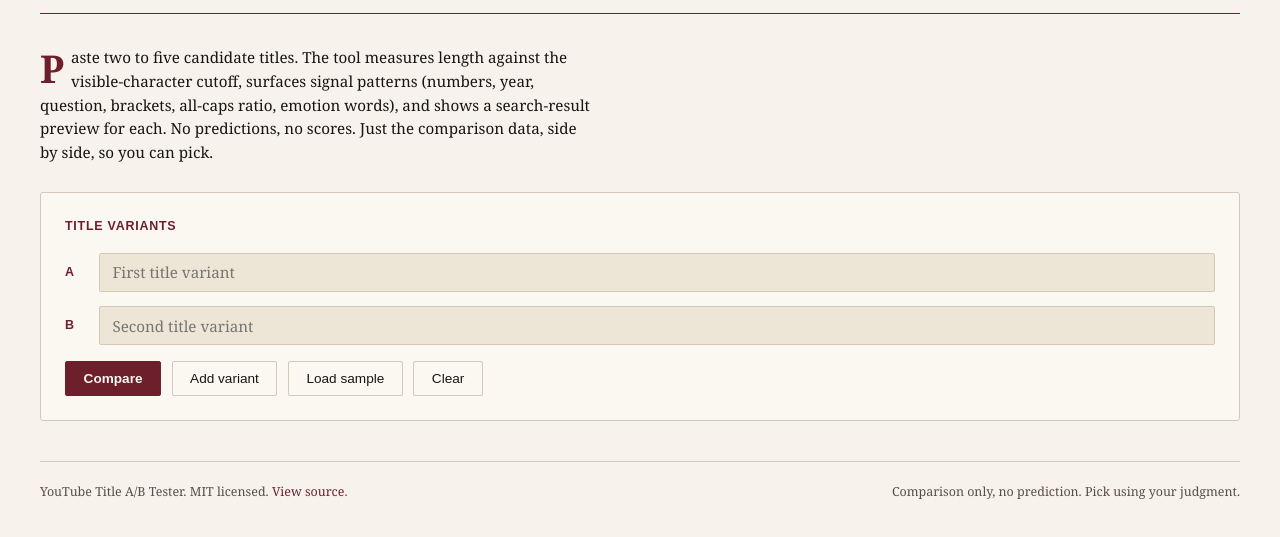
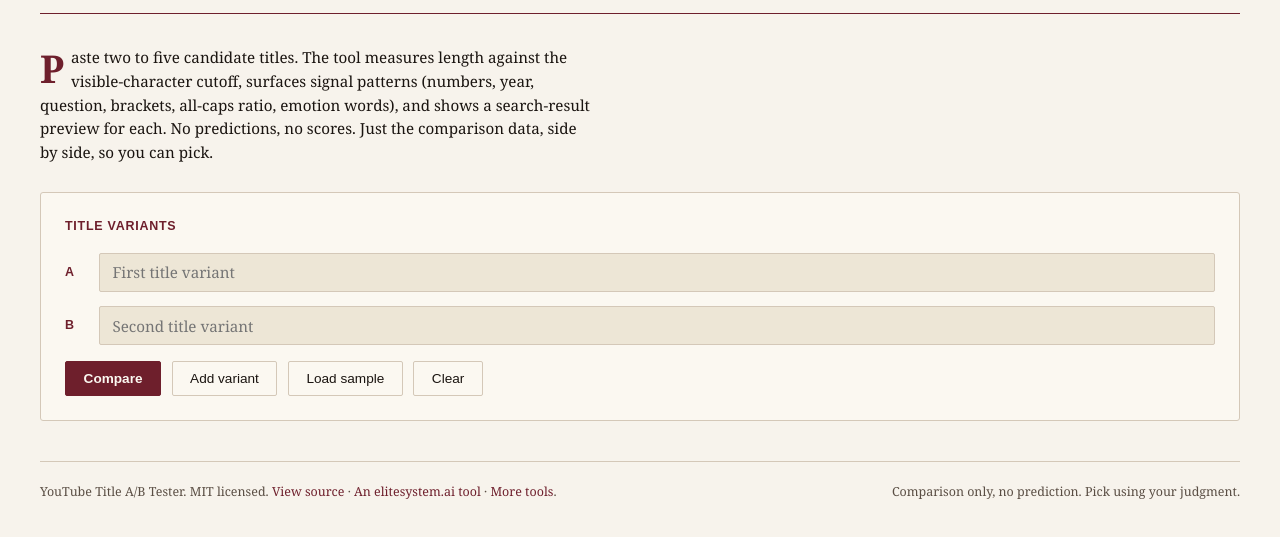
Before and after one commit to 0xelitesystem/youtube-title-ab-tester, a plain HTML site: page index.html in a window 1280 px wide. Shown: the part 123-660 px from the top of the page. Drawn offline with Linux system fonts and the light colour scheme.

Commit message:
Give the page title a real pitch

```diff
--- a/index.html
+++ b/index.html
@@ -3,7 +3,7 @@
 <head>
 <meta charset="UTF-8">
 <meta name="viewport" content="width=device-width, initial-scale=1.0">
-<title>YouTube Title A/B Tester</title>
+<title>YouTube Title A/B Tester - compare 2 to 5 candidate video titles side by side</title>
 <meta name="description" content="youtube-title-ab-tester">
 <meta property="og:title" content="YouTube Title A/B Tester">
 <meta property="og:description" content="youtube-title-ab-tester">
@@ -435,7 +435,7 @@ footer a:hover { text-decoration: underline; }
 </div>
 
 <footer>
-  <div>YouTube Title A/B Tester. MIT licensed. <a href="https://github.com/0xelitesystem/youtube-title-ab-tester" target="_blank" rel="noopener">View source</a>.</div>
+  <div>YouTube Title A/B Tester. MIT licensed. <a href="https://github.com/0xelitesystem/youtube-title-ab-tester" target="_blank" rel="noopener">View source</a> &middot; <a href="https://elitesystem.ai" target="_blank" rel="noopener">An elitesystem.ai tool</a> &middot; <a href="https://0xelitesystem.github.io/" target="_blank" rel="noopener">More tools</a>.</div>
   <div>Comparison only, no prediction. Pick using your judgment.</div>
 </footer>
 </div>
```
